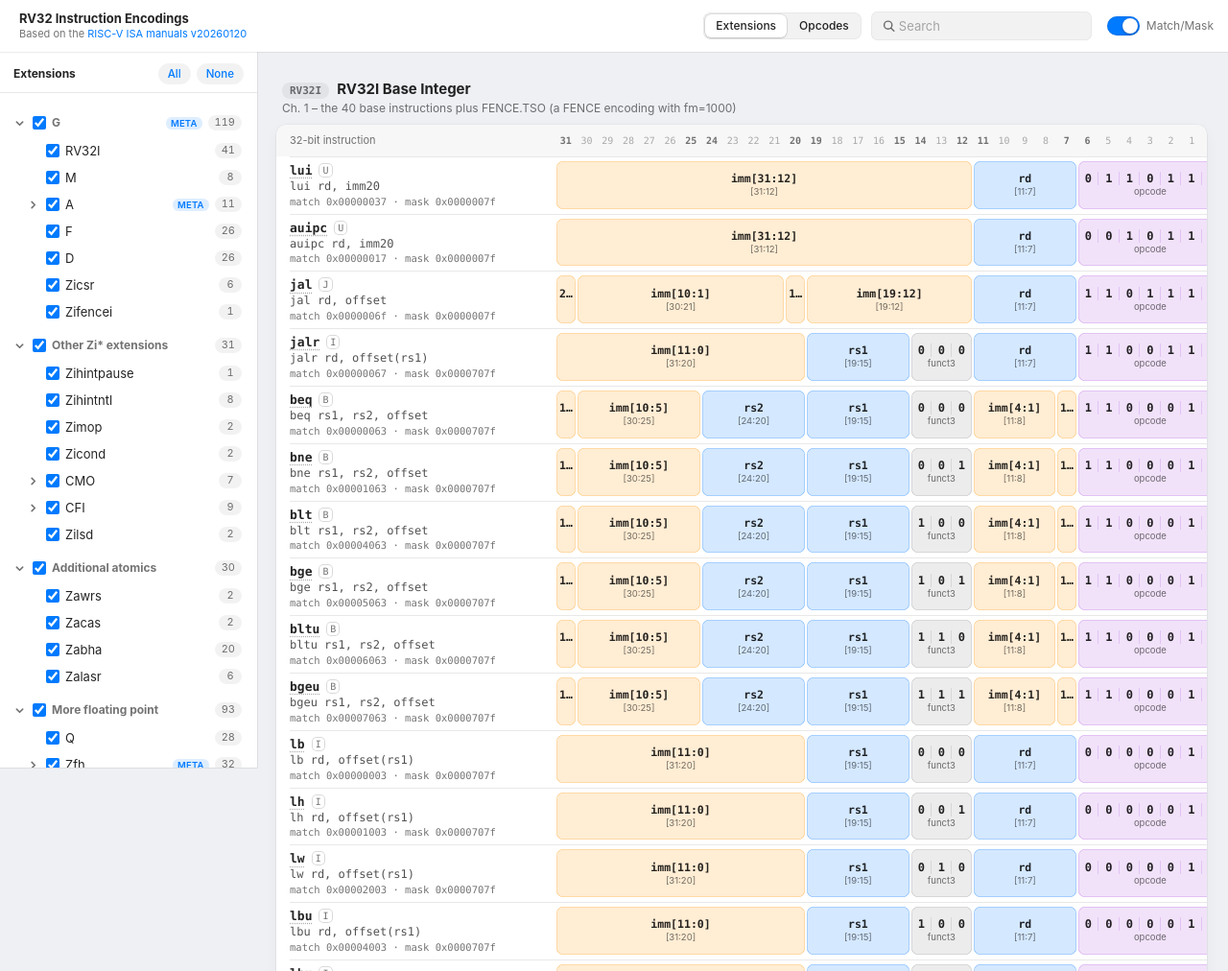
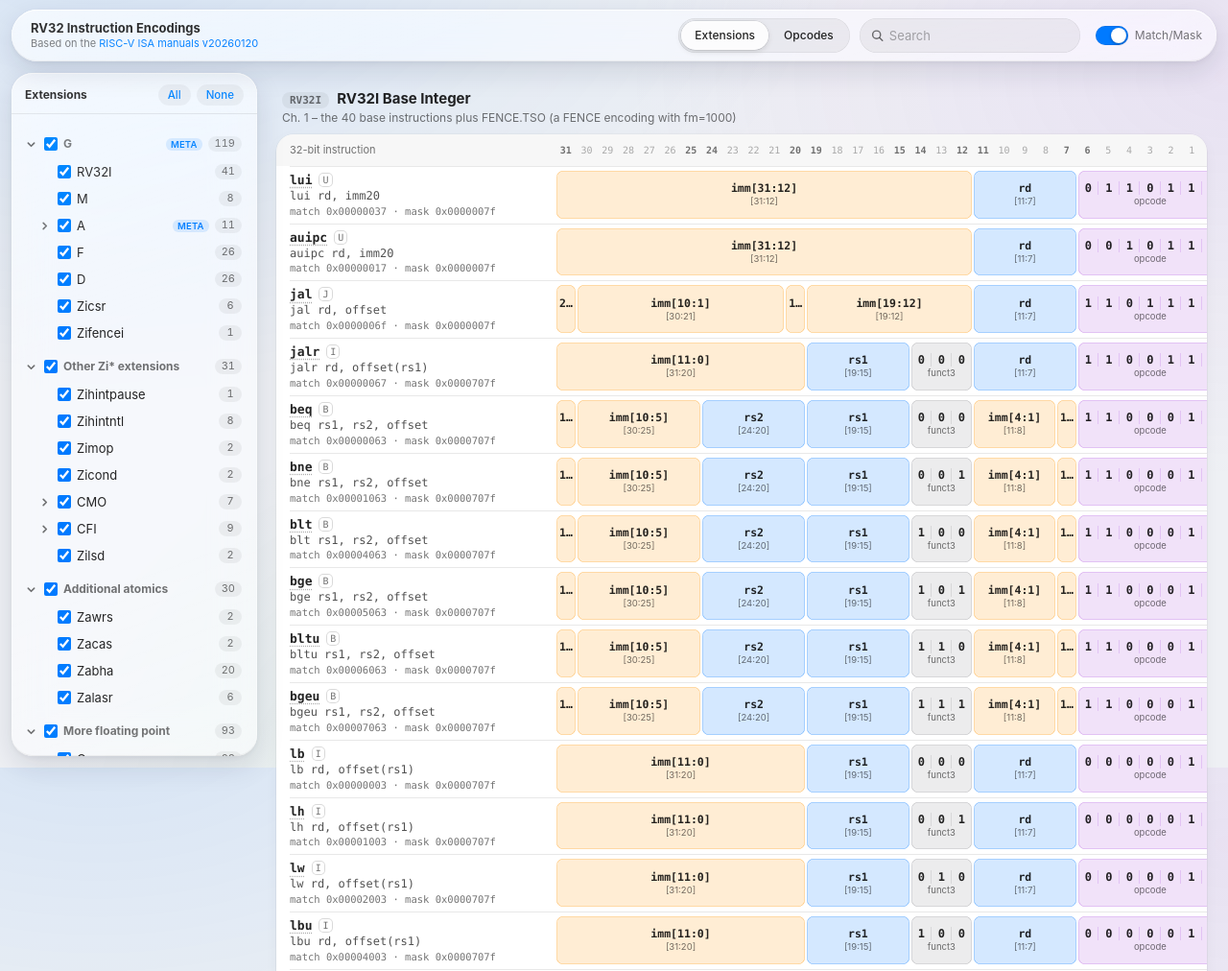
Before and after one commit to tkundrat/rv32-instruction-browser, a plain HTML site: page index.html in a window 1280 px wide. Shown: the top 1012 px of the page at 96% size. Drawn offline with Linux system fonts and the light colour scheme.

Commit message:
Apply Liquid Glass styling
Float the toolbar and sidebar as translucent glass panels above the
content, use capsule-shaped controls with a glass lens on the selected
segment, and show tooltips as glass popovers. Content cards stay solid.
Falls back to solid surfaces with "reduce transparency" and adds
stronger outlines with "increase contrast".

Co-Authored-By: Claude Opus 5.5 <noreply@anthropic.com>

```diff
--- a/index.html
+++ b/index.html
@@ -47,18 +47,25 @@
   --glass-shadow:0 12px 34px rgba(0,0,0,.45),0 2px 6px rgba(0,0,0,.3);
 }
 *{box-sizing:border-box}
-html{scroll-padding-top:66px}
+html{scroll-padding-top:84px}
 body{margin:0;color:var(--label);font:13px/1.4 var(--font);-webkit-font-smoothing:antialiased;
-  background:var(--bg);min-height:100vh}
+  background:radial-gradient(1100px 700px at 8% -10%,var(--wash1),transparent 70%),
+             radial-gradient(900px 600px at 100% 10%,var(--wash2),transparent 70%),
+             radial-gradient(900px 700px at 50% 110%,var(--wash3),transparent 70%),var(--bg);
+  background-attachment:fixed;min-height:100vh}
 button,input{font:inherit;color:inherit;cursor:default}
 :focus-visible{outline:none;box-shadow:0 0 0 3px color-mix(in srgb,var(--accent) 45%,transparent)!important}
 code{font-family:var(--mono)}
 
 /* ---------- Liquid Glass material (navigation / control layer only) ---------- */
-.glass{position:relative;background:var(--content);box-shadow:0 0 0 .5px var(--sep-strong)}
+.glass{position:relative;background:var(--glass);backdrop-filter:var(--glass-blur);-webkit-backdrop-filter:var(--glass-blur);
+  box-shadow:inset 0 1px 0 var(--glass-edge),inset 0 -1px 0 var(--glass-edge-low),inset 0 0 0 .5px var(--glass-edge),var(--glass-shadow)}
+.glass::before{content:"";position:absolute;inset:0;border-radius:inherit;pointer-events:none;
+  background:linear-gradient(160deg,rgba(255,255,255,.38),rgba(255,255,255,0) 38%,rgba(255,255,255,0) 70%,rgba(255,255,255,.12));
+  mix-blend-mode:soft-light}
 
 /* ---------- Floating toolbar ---------- */
-.toolbar{position:sticky;top:0;z-index:20;margin:0;height:54px;border-radius:0;display:flex;align-items:center;gap:10px;padding:0 9px 0 20px}
+.toolbar{position:sticky;top:10px;z-index:20;margin:10px 12px 0;height:54px;border-radius:27px;display:flex;align-items:center;gap:10px;padding:0 9px 0 20px}
 .toolbar .title{display:flex;flex-direction:column;min-width:0}
 .toolbar h1{font-size:13px;font-weight:650;margin:0;white-space:nowrap}
 .toolbar .subtitle{font-size:11px;color:var(--label2);white-space:nowrap;overflow:hidden;text-overflow:ellipsis}
@@ -67,7 +74,7 @@ code{font-family:var(--mono)}
 .spacer{flex:1}
 .search{position:relative;width:230px;flex-shrink:1;min-width:120px}
 .search svg{position:absolute;left:12px;top:50%;transform:translateY(-50%);width:13px;height:13px;color:var(--label2);pointer-events:none}
-.search input{width:100%;height:30px;padding:0 10px 0 29px;border-radius:7px;border:none;background:var(--fill);color:var(--label);outline:none;cursor:text;
+.search input{width:100%;height:36px;padding:0 12px 0 31px;border-radius:18px;border:none;background:var(--fill);color:var(--label);outline:none;cursor:text;
   box-shadow:inset 0 0 0 .5px var(--sep)}
 .search input::placeholder{color:var(--label3)}
 .switch{display:flex;align-items:center;gap:7px;font-size:12px;color:var(--label2);white-space:nowrap;padding:0 6px}
@@ -78,17 +85,17 @@ code{font-family:var(--mono)}
 .switch input:checked{background:var(--accent)}
 .switch input:checked::after{transform:translateX(14px)}
 /* capsule segmented control with a glass "lens" on the selected segment */
-.seg{display:inline-flex;background:var(--fill);border-radius:8px;padding:2px;gap:2px;flex-shrink:0;box-shadow:inset 0 0 0 .5px var(--sep)}
-.seg button{border:none;background:none;height:24px;padding:0 11px;border-radius:6px;font-size:12px;font-weight:550;color:var(--label);transition:background .2s,box-shadow .2s}
+.seg{display:inline-flex;background:var(--fill);border-radius:18px;padding:3px;gap:2px;flex-shrink:0;box-shadow:inset 0 0 0 .5px var(--sep)}
+.seg button{border:none;background:none;height:30px;padding:0 14px;border-radius:15px;font-size:12px;font-weight:550;color:var(--label);transition:background .2s,box-shadow .2s}
 .seg button:hover{background:var(--fill2)}
-.seg button[aria-pressed="true"]{background:var(--content);box-shadow:0 0 0 .5px var(--sep-strong),0 1px 2px rgba(0,0,0,.14)}
-.btn{border:none;background:var(--content);color:var(--label);border-radius:6px;height:24px;padding:0 10px;font-size:12px;font-weight:550;
-  box-shadow:0 0 0 .5px var(--sep-strong),0 1px 1px rgba(0,0,0,.06)}
+.seg button[aria-pressed="true"]{background:var(--glass-lens);box-shadow:inset 0 1px 0 var(--glass-edge),0 0 0 .5px var(--sep-strong),0 2px 6px rgba(0,0,0,.12)}
+.btn{border:none;background:var(--glass-strong);color:var(--label);border-radius:15px;height:30px;padding:0 14px;font-size:12px;font-weight:550;
+  backdrop-filter:var(--glass-blur);-webkit-backdrop-filter:var(--glass-blur);box-shadow:inset 0 1px 0 var(--glass-edge),0 0 0 .5px var(--sep-strong),0 1px 3px rgba(0,0,0,.08)}
 .btn:active{transform:scale(.97)}
 
 /* ---------- Split view ---------- */
 .split{display:grid;grid-template-columns:268px minmax(0,1fr);gap:0}
-.sidebar{position:sticky;top:54px;align-self:start;margin:0;height:calc(100vh - 54px);border-radius:0;display:flex;flex-direction:column;overflow:hidden}
+.sidebar{position:sticky;top:76px;align-self:start;margin:12px 0 12px 12px;height:calc(100vh - 88px);border-radius:22px;display:flex;flex-direction:column;overflow:hidden}
 .sb-scroll{overflow:auto;padding:10px 8px 14px;flex:1;scrollbar-width:thin;scrollbar-color:var(--label3) transparent}
 .sb-top{display:flex;align-items:center;gap:6px;padding:12px 14px 8px;border-bottom:.5px solid var(--sep)}
 .sb-top .h{font-size:12px;font-weight:650;flex:1}
@@ -123,7 +130,7 @@ section.grp{margin-top:22px;scroll-margin-top:84px}
 .grp-h h2{font-size:15px;font-weight:650;margin:0}
 .grp-h .id{font:600 11px var(--mono);color:var(--label2);background:var(--fill);padding:2px 8px;border-radius:8px}
 .grp-n{font-size:12px;color:var(--label2);margin:0 6px 8px}
-.card{background:var(--content);border-radius:10px;box-shadow:var(--card-shadow);overflow-x:auto;scrollbar-width:thin;scrollbar-color:var(--label3) transparent}
+.card{background:var(--content);border-radius:18px;box-shadow:var(--card-shadow);overflow-x:auto;scrollbar-width:thin;scrollbar-color:var(--label3) transparent}
 .tbl{min-width:1000px}
 .row{display:grid;grid-template-columns:292px minmax(0,1fr);align-items:stretch;position:relative}
 .row+.row::before{content:"";position:absolute;top:0;left:14px;right:0;height:1px;background:var(--sep)}
@@ -155,11 +162,11 @@ section.grp{margin-top:22px;scroll-margin-top:84px}
 /* ---------- Opcode view ---------- */
 .ophead{display:flex;align-items:center;gap:8px;flex-wrap:wrap;margin:18px 6px 12px;font-size:12px;color:var(--label2)}
 .ophead .spacer{flex:1}
-details.op{background:var(--content);border-radius:10px;box-shadow:var(--card-shadow);margin-bottom:10px}
-details.op>summary{list-style:none;display:flex;gap:10px;padding:10px 14px;align-items:flex-start;border-radius:10px}
+details.op{background:var(--content);border-radius:18px;box-shadow:var(--card-shadow);margin-bottom:10px}
+details.op>summary{list-style:none;display:flex;gap:10px;padding:11px 16px;align-items:flex-start;border-radius:18px}
 details.op>summary::-webkit-details-marker{display:none}
 details.op>summary:hover{background:var(--fill2)}
-details.op[open]>summary{border-radius:10px 10px 0 0}
+details.op[open]>summary{border-radius:18px 18px 0 0}
 details.op .chev{width:10px;height:10px;margin-top:6px;flex-shrink:0;color:var(--label2);transition:transform .2s}
 details.op[open]>summary .chev{transform:rotate(90deg)}
 .op-main{min-width:0;flex:1}
@@ -181,7 +188,7 @@ details.op[open]>summary .chev{transform:rotate(90deg)}
 
 /* ---------- Tooltip (glass popover) ---------- */
 .tip{position:fixed;left:0;top:0;z-index:50;max-width:420px;padding:9px 13px 10px;border-radius:16px;font-size:12px;line-height:1.45;color:var(--label);
-  opacity:0;pointer-events:none;transition:opacity .14s;background:var(--content);box-shadow:0 0 0 .5px var(--sep-strong),0 8px 24px rgba(0,0,0,.18)}
+  opacity:0;pointer-events:none;transition:opacity .14s;background:var(--glass-strong)}
 .tip.on{opacity:1}
 .tip-h{display:flex;gap:6px;align-items:center;flex-wrap:wrap;margin-bottom:3px}
 .tip-h code{font-weight:650;font-size:12px}
@@ -200,11 +207,11 @@ details.op[open]>summary .chev{transform:rotate(90deg)}
 
 /* ---------- Narrow windows ---------- */
 @media (max-width:820px){
-  .toolbar{height:auto;flex-wrap:wrap;padding:8px 16px;border-radius:0;gap:8px}
+  .toolbar{height:auto;flex-wrap:wrap;padding:10px 12px 10px 18px;border-radius:24px;gap:8px}
   .toolbar .title{flex-basis:100%}
   .search{flex:1;width:auto}
   .split{grid-template-columns:1fr}
-  .sidebar{position:static;height:auto;max-height:46vh;margin:0}
+  .sidebar{position:static;height:auto;max-height:46vh;margin:12px 12px 0}
   .legend,.sb-note{display:none}
   .content{padding:4px 12px 40px}
   .tbl{min-width:640px}
```
